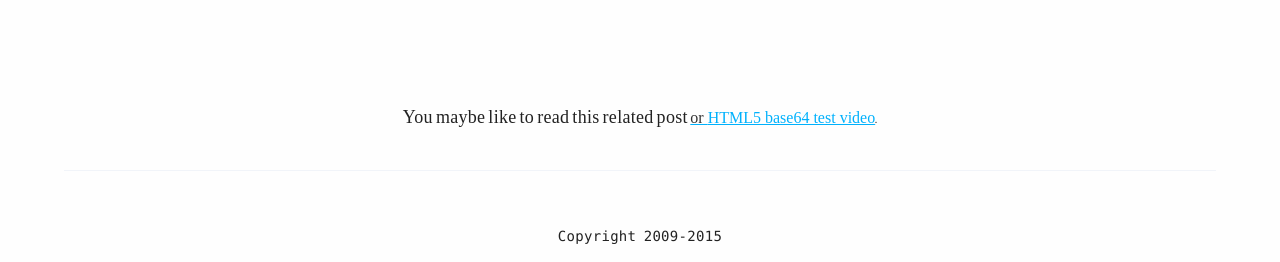
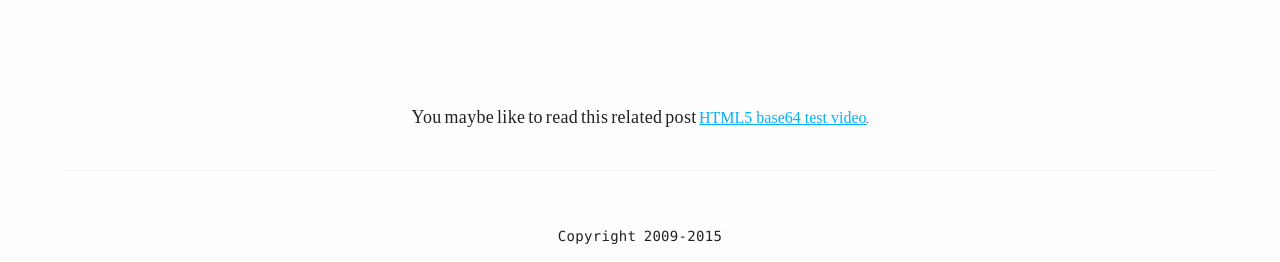
Before and after one commit to musca/koe.github.io, a Jekyll site: the page built from _posts/2014-07-20-3D-rotating-image-css3.md, in a window 1280 px wide. Shown: the part 947-1209 px from the top of the page. Built offline with Jekyll 4.4.1, drawn with Linux system fonts in a browser that asks for light colours.

Commit message:
Fixer text in related posts sentence

```diff
--- a/dist/css/blog.css
+++ b/dist/css/blog.css
@@ -153,6 +153,5 @@ div.comment{width:68%;text-align:left;margin:0 0 20px 10px;position:absolute;top
 #related li p{margin:5px 0 0;text-align:left}
 #related>div.title:only-child{display:none}
 #related span:first-child:after{content:", ";margin:0 4px 0 -2px}
-#related a:last-child:before{content:" or ";color:#333}
 #related span:last-child:after{content:".";margin-left:-3px}
 .small{max-width:420px}
--- a/src/scss/blog.scss
+++ b/src/scss/blog.scss
@@ -316,11 +316,6 @@ div.comment {
   content: ", ";
   margin:  0 4px 0 -2px;
 }
-#related a:last-child:before {
-  content: " or ";
-  /*margin: 0 5px;*/
-  color: #333;
-}
 #related span:last-child:after {
   content: ".";
   margin-left: -3px;
```
